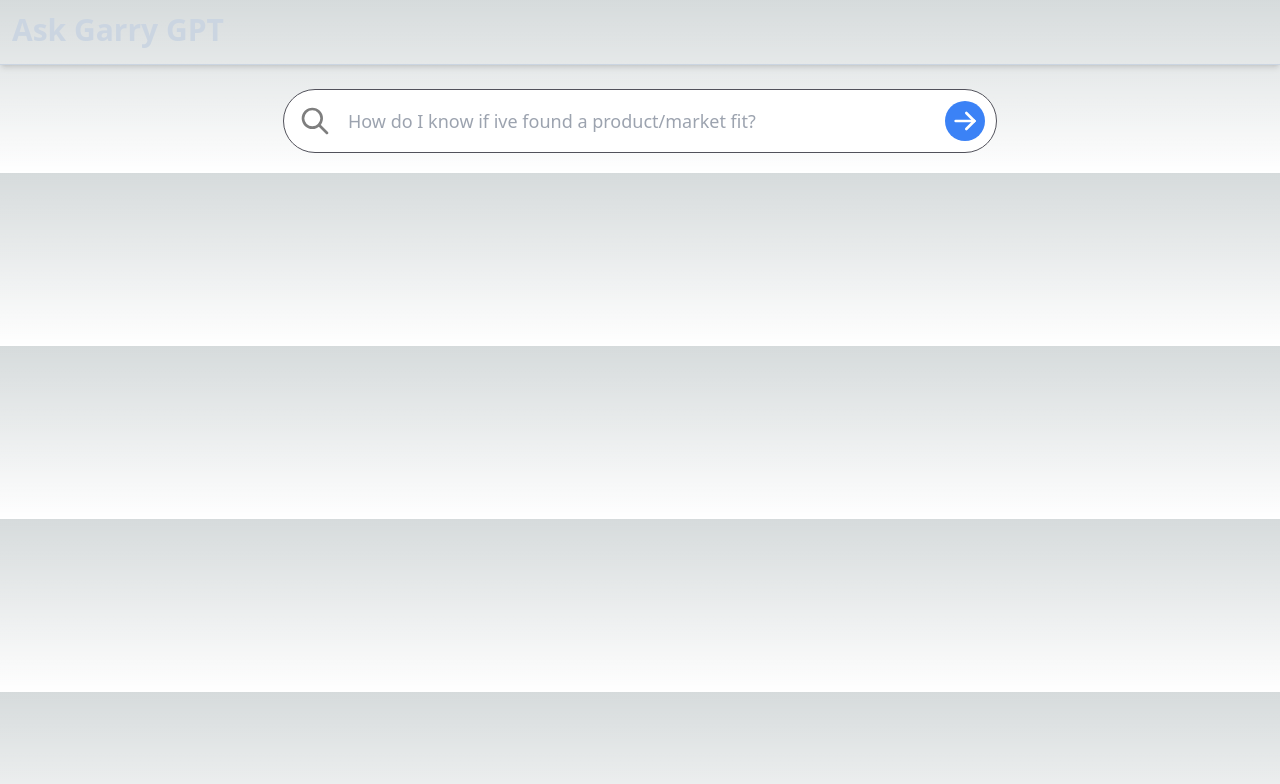
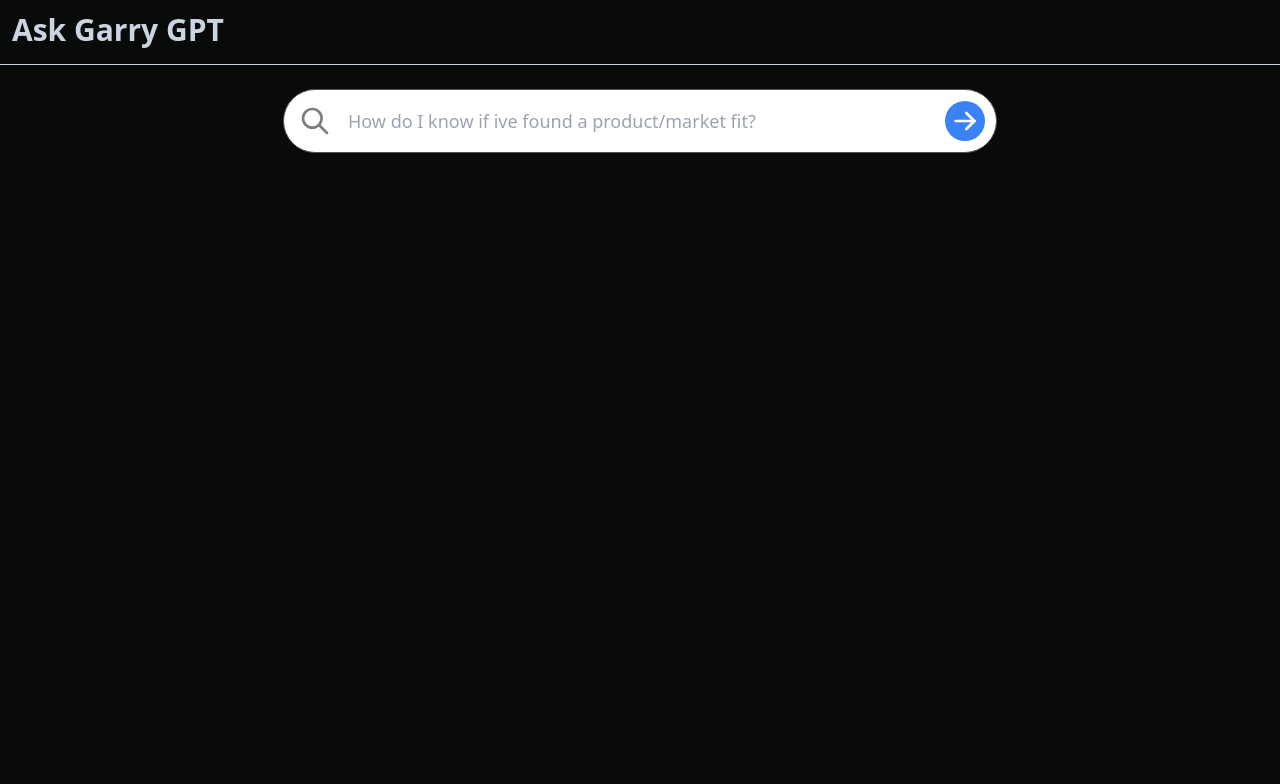
Before and after one commit to PhatStraw/ask-gary-ai, a Next.js app: page / in a window 1280 px wide. Shown: the top 784 px of the page. Built offline with nearby package versions, Linux system fonts and the light colour scheme.

Commit message:
clean-up

```diff
--- a/styles/globals.css
+++ b/styles/globals.css
@@ -1,31 +1,10 @@
 @tailwind base;
 @tailwind components;
 @tailwind utilities;
-
-:root {
-  --max-width: 1100px;
-  --border-radius: 12px;
-  --font-mono: ui-monospace, Menlo, Monaco, 'Cascadia Mono', 'Segoe UI Mono',
-    'Roboto Mono', 'Oxygen Mono', 'Ubuntu Monospace', 'Source Code Pro',
-    'Fira Mono', 'Droid Sans Mono', 'Courier New', monospace;
-
-  --foreground-rgb: 0, 0, 0;
-  --background-start-rgb: 214, 219, 220;
-  --background-end-rgb: 255, 255, 255;
-}
 
 html,
 body {
   max-width: 100vw;
   overflow-x: hidden;
+  background: rgb(9, 10, 10);
 }
-
-body {
-  color: rgb(var(--foreground-rgb));
-  background: linear-gradient(
-      to bottom,
-      transparent,
-      rgb(var(--background-end-rgb))
-    )
-    rgb(var(--background-start-rgb));
-}
```
